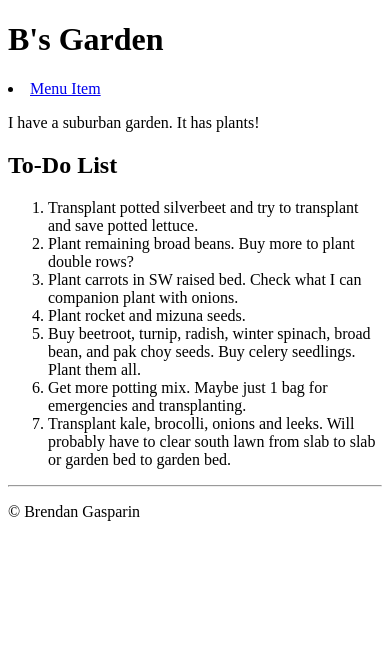
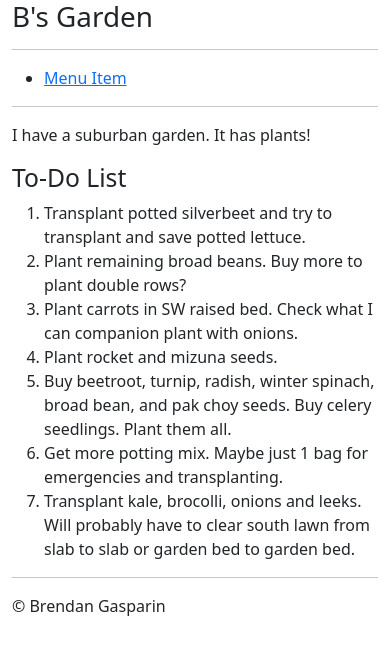
Before and after one commit to BrendanGasparin/garden, a plain HTML site: page index.html in a window 390 px wide. Drawn offline with nearby package versions, Linux system fonts and the light colour scheme.

Commit message:
Implement Bootstrap and Bootstrap containers for responsive width

```diff
--- a/index.html
+++ b/index.html
@@ -2,16 +2,22 @@
 <html lang="en" dir="ltr">
   <head>
     <meta charset="UTF-8" />
+    <meta name="viewport" content="width=device-width, initial-scale=1" />
     <title>B's Garden</title>
+    <link href="https://cdn.jsdelivr.net/npm/bootstrap@5.1.3/dist/css/bootstrap.min.css" rel="stylesheet" integrity="sha384-1BmE4kWBq78iYhFldvKuhfTAU6auU8tT94WrHftjDbrCEXSU1oBoqyl2QvZ6jIW3" crossorigin="anonymous">
   </head>
   <body>
-    <header>
+    <header class="container">
       <h1>B's Garden</h1>
+      <hr />
       <nav>
-        <li><a href="#">Menu Item</a></li>
+        <ul>
+          <li><a href="#">Menu Item</a></li>
+        </ul>
       </nav>
+      <hr />
     </header>
-    <main>
+    <main class="container">
       <p>I have a suburban garden. It has plants!</p>
       <h2>To-Do List</h2>
       <ol>
@@ -24,7 +30,7 @@
         <li>Transplant kale, brocolli, onions and leeks. Will probably have to clear south lawn from slab to slab or garden bed to garden bed.</li>
       </ol>
     </main>
-    <footer>
+    <footer class="container">
       <hr />
       <p>&copy; Brendan Gasparin</p>
     </footer>
```
